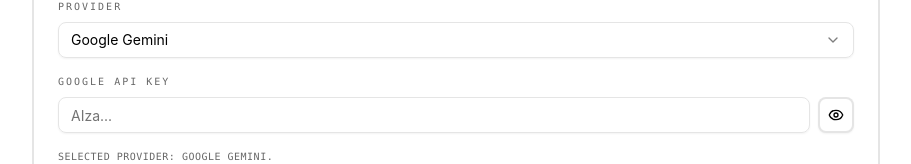
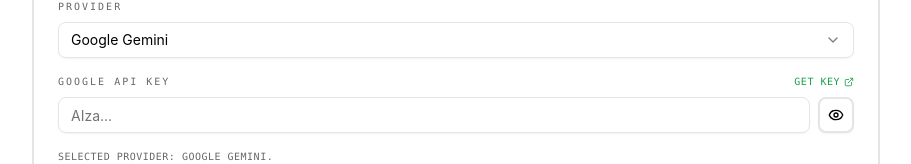
Before and after one commit to SahilFruitwala/InfiniteResume, a Next.js app: page /settings in a window 1280 px wide. Shown: the part 388-552 px from the top of the page, without its empty margins (184-1095 px from the left). Built offline with nearby package versions, Linux system fonts and the light colour scheme; no server answers.

Commit message:
feat: Add "Get Key" links with external link icons for Google and OpenRouter API key inputs.

```diff
--- a/src/components/ResumeExtractionSettingsPanel.tsx
+++ b/src/components/ResumeExtractionSettingsPanel.tsx
@@ -1,7 +1,7 @@
 "use client";
 
 import React, { useMemo, useState } from "react";
-import { Eye, EyeOff } from "lucide-react";
+import { Eye, EyeOff, ExternalLink } from "lucide-react";
 import { Input } from "@/components/ui/input";
 import { Button } from "@/components/ui/button";
 import {
@@ -97,15 +97,29 @@
 
       {settings.provider === "google" && (
         <div className="mt-4">
-          <label className="mb-2 block text-[10px] font-mono uppercase tracking-[0.2em] text-black/60 dark:text-white/60">
-            Google API Key
-          </label>
+          <div className="flex items-center justify-between mb-2">
+            <label className="block text-[10px] font-mono uppercase tracking-[0.2em] text-black/60 dark:text-white/60">
+              Google API Key
+            </label>
+            <a
+              href="https://ai.google.dev/"
+              target="_blank"
+              rel="noopener noreferrer"
+              className="group flex items-center gap-1 text-[10px] font-mono uppercase tracking-wider text-accent hover:underline decoration-accent/30 underline-offset-2"
+            >
+              Get Key
+              <ExternalLink className="w-2.5 h-2.5 transition-transform group-hover:-translate-y-0.5 group-hover:translate-x-0.5" />
+            </a>
+          </div>
           <div className="flex gap-2">
             <Input
               type={showGoogleKey ? "text" : "password"}
               value={settings.googleApiKey}
               onChange={(e) =>
-                setSettings((prev) => ({ ...prev, googleApiKey: e.target.value }))
+                setSettings((prev) => ({
+                  ...prev,
+                  googleApiKey: e.target.value,
+                }))
               }
               placeholder="AIza..."
               autoComplete="off"
@@ -130,9 +144,20 @@
       {settings.provider === "openrouter" && (
         <div className="mt-4">
           <div>
-            <label className="mb-2 block text-[10px] font-mono uppercase tracking-[0.2em] text-black/60 dark:text-white/60">
-              OpenRouter API Key
-            </label>
+            <div className="flex items-center justify-between mb-2">
+              <label className="block text-[10px] font-mono uppercase tracking-[0.2em] text-black/60 dark:text-white/60">
+                OpenRouter API Key
+              </label>
+              <a
+                href="https://openrouter.ai/"
+                target="_blank"
+                rel="noopener noreferrer"
+                className="group flex items-center gap-1 text-[10px] font-mono uppercase tracking-wider text-accent hover:underline decoration-accent/30 underline-offset-2"
+              >
+                Get Key
+                <ExternalLink className="w-2.5 h-2.5 transition-transform group-hover:-translate-y-0.5 group-hover:translate-x-0.5" />
+              </a>
+            </div>
             <div className="flex gap-2">
               <Input
                 type={showOpenRouterKey ? "text" : "password"}
```
